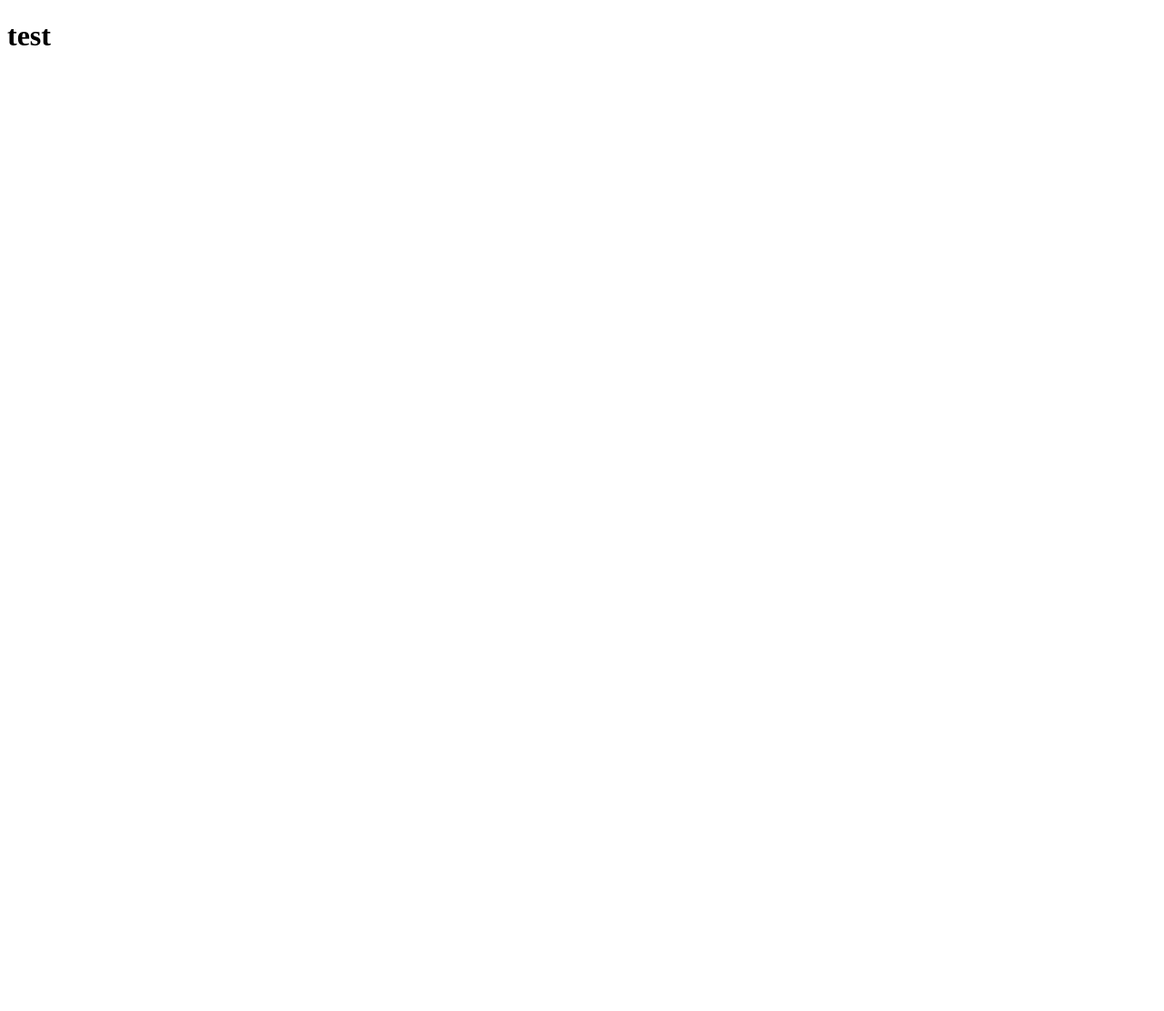
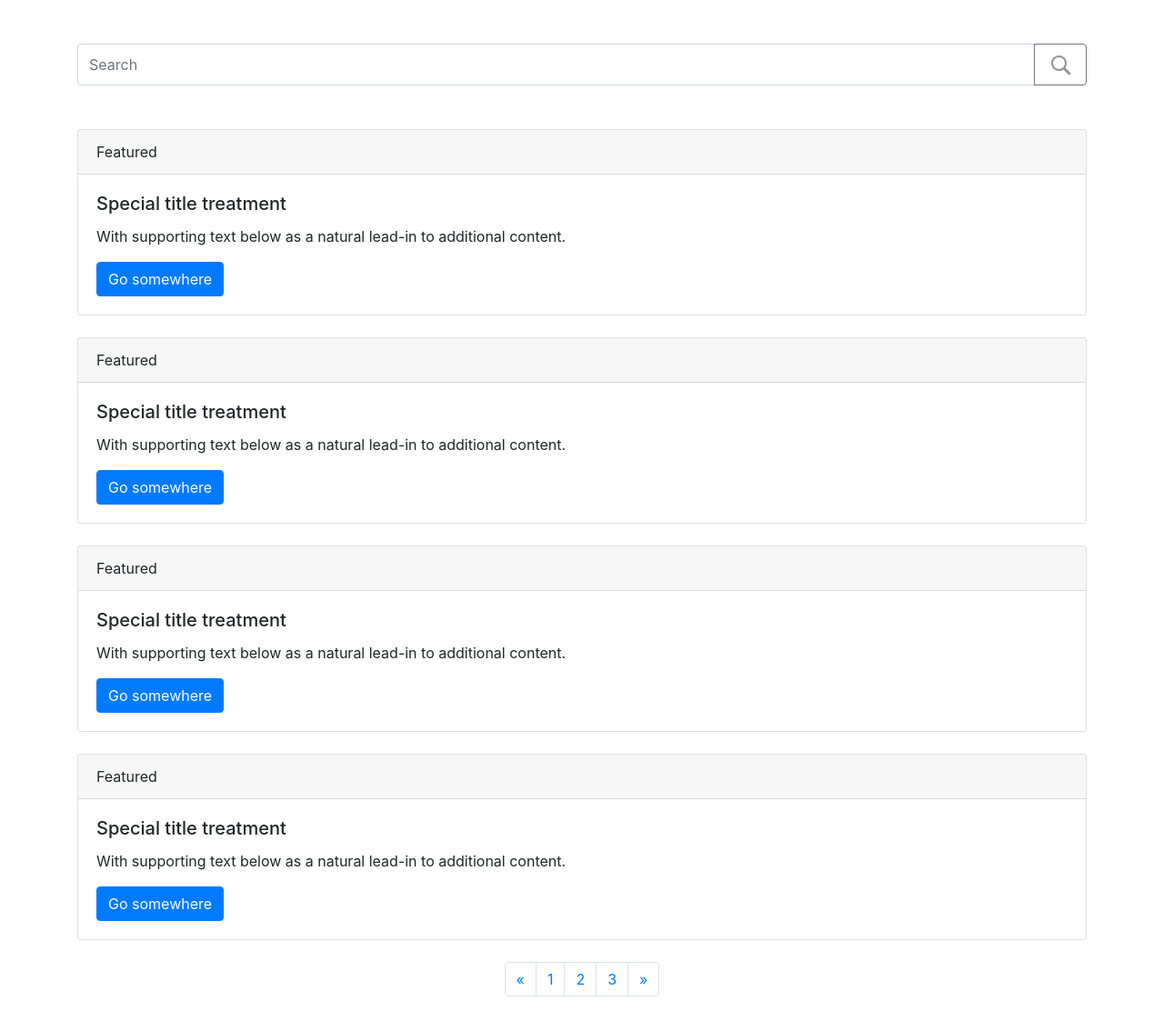
Before and after one commit to matttheus/web-scraping, a Django app: page /scraping/ in a window 1280 px wide. Before the commit the page is almost empty. Shown: the whole page at 91% size. Before the commit the page ends 50 px from the top, so only its background shows below. Run offline with Django 3.2, Linux system fonts and the light colour scheme; some libraries are stand-ins or nearby versions.

Commit message:
Create the base layout

```diff
--- a/scraping/main/templates/main/index.html
+++ b/scraping/main/templates/main/index.html
@@ -1,5 +1,82 @@
 {% extends 'base.html' %}
+{% load static %}
 
 {% block content %}
-<h1>test</h1>
+<div class="container">
+    <div class="input-group mb-3 my-5">
+        <input type="text" class="form-control" placeholder="Search" aria-label="Search theme" aria-describedby="search-input-theme">
+        <div class="input-group-append">
+            <button class="btn btn-outline-secondary" type="button">
+                <img src="{% static 'main/search-icon.svg' %}" alt="Search icon">
+            </button>
+        </div>
+    </div>
+
+    <div class="news">
+        <div class="card my-4">
+            <div class="card-header">
+              Featured
+            </div>
+            <div class="card-body">
+              <h5 class="card-title">Special title treatment</h5>
+              <p class="card-text">With supporting text below as a natural lead-in to additional content.</p>
+              <a href="#" class="btn btn-primary">Go somewhere</a>
+            </div>
+          </div>
+
+          <div class="card my-4">
+            <div class="card-header">
+              Featured
+            </div>
+            <div class="card-body">
+              <h5 class="card-title">Special title treatment</h5>
+              <p class="card-text">With supporting text below as a natural lead-in to additional content.</p>
+              <a href="#" class="btn btn-primary">Go somewhere</a>
+            </div>
+          </div>
+
+          <div class="card my-4">
+            <div class="card-header">
+              Featured
+            </div>
+            <div class="card-body">
+              <h5 class="card-title">Special title treatment</h5>
+              <p class="card-text">With supporting text below as a natural lead-in to additional content.</p>
+              <a href="#" class="btn btn-primary">Go somewhere</a>
+            </div>
+          </div>
+
+          <div class="card my-4">
+            <div class="card-header">
+              Featured
+            </div>
+            <div class="card-body">
+              <h5 class="card-title">Special title treatment</h5>
+              <p class="card-text">With supporting text below as a natural lead-in to additional content.</p>
+              <a href="#" class="btn btn-primary">Go somewhere</a>
+            </div>
+          </div>
+    </div>
+
+    <nav class="d-flex justify-content-center" aria-label="Page navigation example">
+        <ul class="pagination">
+          <li class="page-item">
+            <a class="page-link" href="#" aria-label="Previous">
+              <span aria-hidden="true">&laquo;</span>
+              <span class="sr-only">Previous</span>
+            </a>
+          </li>
+          <li class="page-item"><a class="page-link" href="#">1</a></li>
+          <li class="page-item"><a class="page-link" href="#">2</a></li>
+          <li class="page-item"><a class="page-link" href="#">3</a></li>
+          <li class="page-item">
+            <a class="page-link" href="#" aria-label="Next">
+              <span aria-hidden="true">&raquo;</span>
+              <span class="sr-only">Next</span>
+            </a>
+          </li>
+        </ul>
+    </nav>
+
+</div>
 {% endblock content %}
--- a/scraping/templates/base.html
+++ b/scraping/templates/base.html
@@ -5,12 +5,16 @@
     <meta name="viewport" content="width=device-width, initial-scale=1.0">
     <meta http-equiv="X-UA-Compatible" content="ie=edge">
     <title>{% block title %}{% endblock title %}</title>
+    <link rel="stylesheet" href="https://maxcdn.bootstrapcdn.com/bootstrap/4.0.0/css/bootstrap.min.css" integrity="sha384-Gn5384xqQ1aoWXA+058RXPxPg6fy4IWvTNh0E263XmFcJlSAwiGgFAW/dAiS6JXm" crossorigin="anonymous">
     {% block styles %}{% endblock styles %}
 </head>
 <body>
    {% block content %}
    {% endblock content %}
 
+    <script src="https://code.jquery.com/jquery-3.2.1.slim.min.js" integrity="sha384-KJ3o2DKtIkvYIK3UENzmM7KCkRr/rE9/Qpg6aAZGJwFDMVNA/GpGFF93hXpG5KkN" crossorigin="anonymous"></script>
+    <script src="https://cdnjs.cloudflare.com/ajax/libs/popper.js/1.12.9/umd/popper.min.js" integrity="sha384-ApNbgh9B+Y1QKtv3Rn7W3mgPxhU9K/ScQsAP7hUibX39j7fakFPskvXusvfa0b4Q" crossorigin="anonymous"></script>
+    <script src="https://maxcdn.bootstrapcdn.com/bootstrap/4.0.0/js/bootstrap.min.js" integrity="sha384-JZR6Spejh4U02d8jOt6vLEHfe/JQGiRRSQQxSfFWpi1MquVdAyjUar5+76PVCmYl" crossorigin="anonymous"></script>
    {% block scripts %}
    {% endblock scripts %}
 </body>
```
Also changed, not shown: scraping/main/static/main/search-icon.svg (added).
